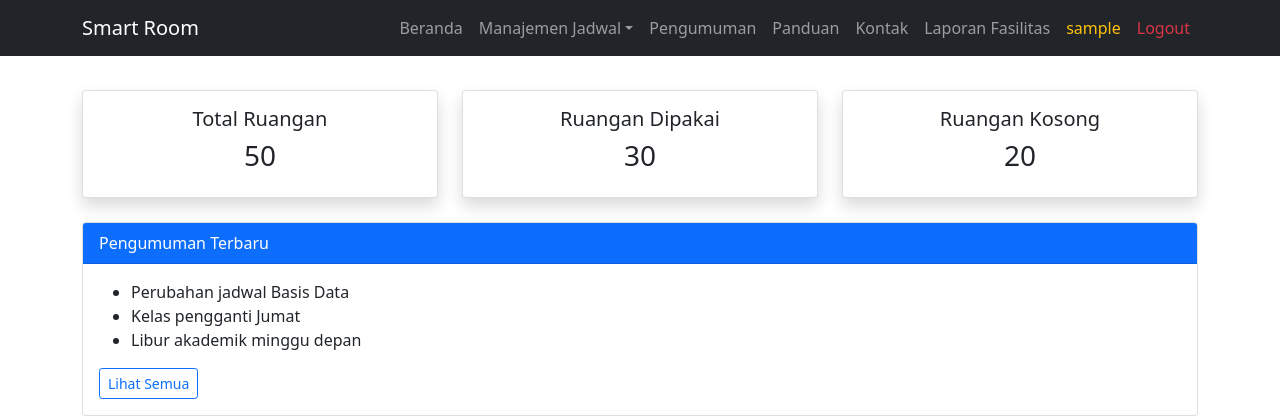
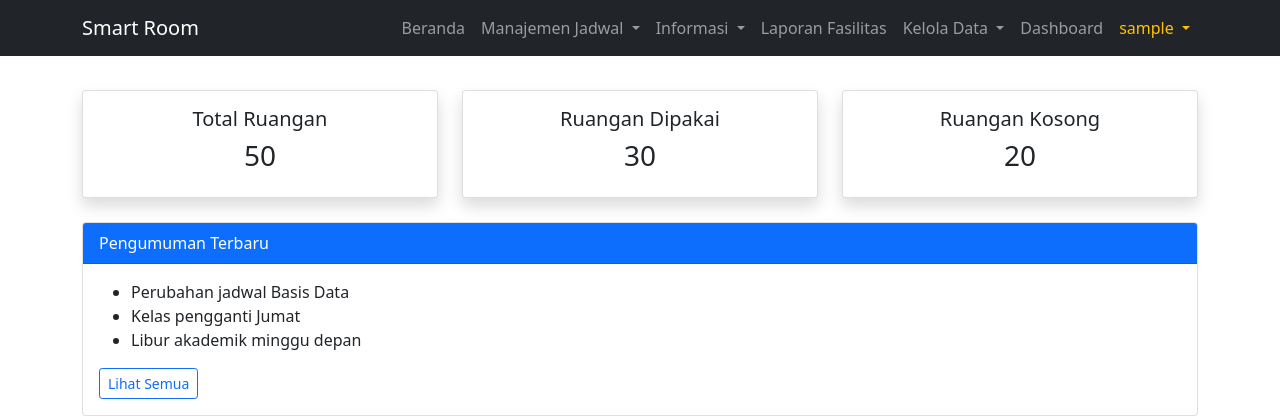
Before and after one commit to Dani0601/kel-3, a PHP site: page / in a window 1280 px wide. Shown: the top 420 px of the page. Run offline with PHP 8.4, Linux system fonts and the light colour scheme; the visitor is signed in with stand-in values (Sample User, id 1).

Commit message:
update folfer dan login

```diff
--- a/logout.php
+++ b/auth/logout.php
@@ -1,8 +1,7 @@
 <?php
-
 session_start();
 session_destroy();
 
-header("location:index.php");
-
+header("Location: ../index.php");
+exit();
 ?>
--- /dev/null
+++ b/includes/menu.php
@@ -0,0 +1,155 @@
+<?php
+
+if(!isset($_SESSION['login'])){
+    header("Location: auth/login.php");
+    exit();
+}
+
+$menu = $_GET['menu'] ?? "";
+$role = $_SESSION['role'] ?? "";
+
+
+/* ===== MENU UMUM ===== */
+
+switch($menu){
+
+    case "info_ruangan":
+        require_once "pages/info_ruangan.php";
+    break;
+
+    case "jadwal":
+        require_once "pages/jadwal.php";
+    break;
+
+    case "status":
+        require_once "pages/status.php";
+    break;
+
+    case "pengumuman":
+        require_once "pages/pengumuman.php";
+    break;
+
+    case "panduan":
+        require_once "pages/panduan.php";
+    break;
+
+    case "kontak":
+        require_once "pages/kontak.php";
+    break;
+
+
+    /* ===== LAPORAN ===== */
+
+    case "laporan":
+
+        if($role == "admin"){
+            require_once "admin/laporan.php";
+        }
+
+        else if($role == "dosen"){
+            require_once "dosen/laporan.php";
+        }
+
+        else if($role == "mahasiswa"){
+            require_once "mahasiswa/laporan.php";
+        }
+
+        else{
+            echo "<div class='alert alert-danger'>Akses ditolak</div>";
+        }
+
+    break;
+
+
+    /* ===== ADMIN ===== */
+
+    case "dashboard_admin":
+
+        if($role == "admin"){
+            require_once "admin/dashboard.php";
+        } else {
+            echo "<div class='alert alert-danger'>Akses ditolak</div>";
+        }
+
+    break;
+
+
+    case "kelola_ruangan":
+
+        if($role == "admin"){
+            require_once "admin/kelola_ruangan.php";
+        } else {
+            echo "<div class='alert alert-danger'>Akses ditolak</div>";
+        }
+
+    break;
+
+
+    case "kelola_jadwal":
+
+        if($role == "admin"){
+            require_once "admin/kelola_jadwal.php";
+        } else {
+            echo "<div class='alert alert-danger'>Akses ditolak</div>";
+        }
+
+    break;
+
+
+    case "kelola_pengumuman":
+
+        if($role == "admin"){
+            require_once "admin/kelola_pengumuman.php";
+        } else {
+            echo "<div class='alert alert-danger'>Akses ditolak</div>";
+        }
+
+    break;
+
+
+    case "kelola_user":
+
+        if($role == "admin"){
+            require_once "admin/kelola_user.php";
+        } else {
+            echo "<div class='alert alert-danger'>Akses ditolak</div>";
+        }
+
+    break;
+
+
+    /* ===== DOSEN ===== */
+
+    case "dashboard_dosen":
+
+        if($role == "dosen"){
+            require_once "dosen/dashboard.php";
+        } else {
+            echo "<div class='alert alert-danger'>Akses ditolak</div>";
+        }
+
+    break;
+
+
+    /* ===== MAHASISWA ===== */
+
+    case "dashboard_mahasiswa":
+
+        if($role == "mahasiswa"){
+            require_once "mahasiswa/dashboard.php";
+        } else {
+            echo "<div class='alert alert-danger'>Akses ditolak</div>";
+        }
+
+    break;
+
+
+    /* ===== DEFAULT ===== */
+
+    default:
+        require_once "pages/home.php";
+    break;
+
+}
+
+?>
--- /dev/null
+++ b/includes/navbar.php
@@ -0,0 +1,196 @@
+<?php
+$role = $_SESSION['role'] ?? "";
+?>
+
+<nav class="navbar navbar-expand-lg navbar-dark bg-dark fixed-top">
+<div class="container">
+
+<a class="navbar-brand" href="index.php">Smart Room</a>
+
+<button class="navbar-toggler" type="button" data-bs-toggle="collapse" data-bs-target="#navbarNav">
+<span class="navbar-toggler-icon"></span>
+</button>
+
+<div class="collapse navbar-collapse" id="navbarNav">
+
+<ul class="navbar-nav ms-auto">
+
+<!-- BERANDA -->
+<li class="nav-item">
+<a class="nav-link" href="index.php">Beranda</a>
+</li>
+
+
+<!-- MANAJEMEN JADWAL -->
+<li class="nav-item dropdown">
+<a class="nav-link dropdown-toggle" href="#" data-bs-toggle="dropdown">
+Manajemen Jadwal
+</a>
+
+<ul class="dropdown-menu">
+
+<li>
+<a class="dropdown-item" href="index.php?menu=jadwal">
+Jadwal
+</a>
+</li>
+
+<li>
+<a class="dropdown-item" href="index.php?menu=status">
+Status Ruangan
+</a>
+</li>
+
+<li>
+<a class="dropdown-item" href="index.php?menu=info_ruangan">
+Info Ruangan
+</a>
+</li>
+
+</ul>
+</li>
+
+
+<!-- INFORMASI -->
+<li class="nav-item dropdown">
+<a class="nav-link dropdown-toggle" href="#" data-bs-toggle="dropdown">
+Informasi
+</a>
+
+<ul class="dropdown-menu">
+
+<li>
+<a class="dropdown-item" href="index.php?menu=pengumuman">
+Pengumuman
+</a>
+</li>
+
+<li>
+<a class="dropdown-item" href="index.php?menu=panduan">
+Panduan
+</a>
+</li>
+
+<li>
+<a class="dropdown-item" href="index.php?menu=kontak">
+Kontak
+</a>
+</li>
+
+</ul>
+</li>
+
+
+<!-- LAPORAN -->
+<li class="nav-item">
+<a class="nav-link" href="index.php?menu=laporan">
+Laporan Fasilitas
+</a>
+</li>
+
+
+<!-- ================= ADMIN ================= -->
+
+<?php if($role == "admin"){ ?>
+
+<li class="nav-item dropdown">
+<a class="nav-link dropdown-toggle" href="#" data-bs-toggle="dropdown">
+Kelola Data
+</a>
+
+<ul class="dropdown-menu">
+
+<li>
+<a class="dropdown-item" href="index.php?menu=kelola_ruangan">
+Kelola Ruangan
+</a>
+</li>
+
+<li>
+<a class="dropdown-item" href="index.php?menu=kelola_jadwal">
+Kelola Jadwal
+</a>
+</li>
+
+<li>
+<a class="dropdown-item" href="index.php?menu=kelola_pengumuman">
+Kelola Pengumuman
+</a>
+</li>
+
+<li>
+<a class="dropdown-item" href="index.php?menu=kelola_user">
+Kelola User
+</a>
+</li>
+
+</ul>
+</li>
+
+<?php } ?>
+
+
+<!-- ================= DASHBOARD ROLE ================= -->
+
+<?php if($role == "admin"){ ?>
+
+<li class="nav-item">
+<a class="nav-link" href="index.php?menu=dashboard_admin">
+Dashboard
+</a>
+</li>
+
+<?php } ?>
+
+
+<?php if($role == "dosen"){ ?>
+
+<li class="nav-item">
+<a class="nav-link" href="index.php?menu=dashboard_dosen">
+Dashboard Dosen
+</a>
+</li>
+
+<?php } ?>
+
+
+<?php if($role == "mahasiswa"){ ?>
+
+<li class="nav-item">
+<a class="nav-link" href="index.php?menu=dashboard_mahasiswa">
+Dashboard Mahasiswa
+</a>
+</li>
+
+<?php } ?>
+
+
+<!-- ================= USER ================= -->
+
+<?php if(isset($_SESSION['login'])){ ?>
+
+<li class="nav-item dropdown">
+
+<a class="nav-link dropdown-toggle text-warning" href="#" data-bs-toggle="dropdown">
+
+<?php echo $_SESSION['username']; ?>
+
+</a>
+
+<ul class="dropdown-menu dropdown-menu-end">
+
+<li>
+<a class="nav-link text-danger" href="auth/logout.php" onclick="return confirm('Yakin ingin logout?')">Logout</a>
+</li>
+
+</ul>
+
+</li>
+
+<?php } ?>
+
+</ul>
+
+</div>
+</div>
+</nav>
--- a/index.php
+++ b/index.php
@@ -2,7 +2,7 @@
 session_start();
 
 if(!isset($_SESSION['login'])){
-    header("Location: login.php");
+    header("Location: auth/login.php");
     exit();
 }
 ?>
@@ -10,6 +10,7 @@ if(!isset($_SESSION['login'])){
 <!DOCTYPE html>
 <html lang="id">
 <head>
+
 <meta charset="UTF-8">
 <title>Smart Room Monitoring System</title>
 
@@ -19,13 +20,18 @@ if(!isset($_SESSION['login'])){
 
 <body>
 
-<?php include "navbar.php"; ?>
+<!-- NAVBAR -->
+<?php include "includes/navbar.php"; ?>
 
+<!-- CONTENT -->
 <div class="container" style="margin-top:90px;">
-<?php include "menu.php"; ?>
+
+<?php include "includes/menu.php"; ?>
+
 </div>
 
-<?php include "footer.php"; ?>
+<!-- FOOTER -->
+<?php include "includes/footer.php"; ?>
 
 <script src="https://cdn.jsdelivr.net/npm/bootstrap@5.0.2/dist/js/bootstrap.bundle.min.js"></script>
 
--- a/menu.php
+++ /dev/null
@@ -1,36 +0,0 @@
-<?php
-if(isset($_GET['menu'])){
-$menu=$_GET['menu'];
-}
-else{
-$menu="";
-}
-
-if($menu=="info_ruangan"){
-	include"info_ruangan.php";
-}
-else if($menu=="jadwal"){
-	include"jadwal.php";
-}
-else if($menu=="kontak"){
-	include"kontak.php";
-}
-else if($menu=="pengumuman"){
-	include"pengumuman.php";
-}
-else if($menu=="panduan"){
-	include"panduan.php";
-}
-else if($menu=="status"){
-	include"status.php";
-}
-else if($menu=="laporan"){
-	include"laporan.php";
-}
-else if($menu=="login"){
-	include"login.php";
-}
-else{
-	include"home.php";
-}
-?>
--- a/navbar.php
+++ /dev/null
@@ -1,81 +0,0 @@
-
-<!-- navbar.php -->
-
-<nav class="navbar navbar-expand-lg navbar-dark bg-dark fixed-top">
-    <div class="container">
-
-        <a class="navbar-brand" href="index.php">Smart Room</a>
-
-        <button class="navbar-toggler" type="button" data-bs-toggle="collapse" data-bs-target="#navbarNav">
-            <span class="navbar-toggler-icon"></span>
-        </button>
-
-        <div class="collapse navbar-collapse" id="navbarNav">
-
-            <ul class="navbar-nav ms-auto">
-
-                <li class="nav-item">
-                    <a class="nav-link" href="index.php">Beranda</a>
-                </li>
-
-                <li class="nav-item dropdown">
-                    <a class="nav-link dropdown-toggle" href="#" data-bs-toggle="dropdown">Manajemen Jadwal</a>
-
-                    <ul class="dropdown-menu">
-
-                        <li>
-                            <a class="dropdown-item" href="index.php?menu=jadwal">Jadwal</a>
-                        </li>
-
-                        <li>
-                            <a class="dropdown-item" href="index.php?menu=status">Status Ruangan</a>
-                        </li>
-
-                        <li>
-                            <a class="dropdown-item" href="index.php?menu=info_ruangan">Info Ruangan</a>
-                        </li>
-
-                    </ul>
-                </li>
-
-                <li class="nav-item">
-                    <a class="nav-link" href="index.php?menu=pengumuman">Pengumuman</a>
-                </li>
-
-                <li class="nav-item">
-                    <a class="nav-link" href="index.php?menu=panduan">Panduan</a>
-                </li>
-
-                <li class="nav-item">
-                    <a class="nav-link" href="index.php?menu=kontak">Kontak</a>
-                </li>
-
-                <li class="nav-item">
-                    <a class="nav-link" href="index.php?menu=laporan">Laporan Fasilitas</a>
-                </li>
-
-                <?php if(isset($_SESSION['login'])){ ?>
-
-                    <li class="nav-item">
-                        <span class="nav-link text-warning">
-                            <?php echo $_SESSION['username']; ?>
-                        </span>
-                    </li>
-
-                    <li class="nav-item">
-                        <a class="nav-link text-danger" href="logout.php">Logout</a>
-                    </li>
-
-                <?php } else { ?>
-
-                    <li class="nav-item">
-                        <a class="nav-link" href="login.php">Login</a>
-                    </li>
-
-                <?php } ?>
-
-            </ul>
-
-        </div>
-    </div>
-</nav>
```
Also changed, not shown: auth/captcha.php (added, +34 -0 lines), auth/login.php (renamed from login.php, +9 -1 lines), auth/proses_login.php (renamed from proses_login.php, +15 -3 lines), pages/pengumuman.php (renamed from pengumuman.php, +0 -10 lines), includes/footer.php (renamed from footer.php), pages/home.php (renamed from home.php), pages/info_ruangan.php (renamed from info_ruangan.php), pages/jadwal.php (renamed from jadwal.php), pages/kontak.php (renamed from kontak.php), pages/laporan.php (renamed from laporan.php), pages/panduan.php (renamed from panduan.php), pages/status.php (renamed from status.php).
